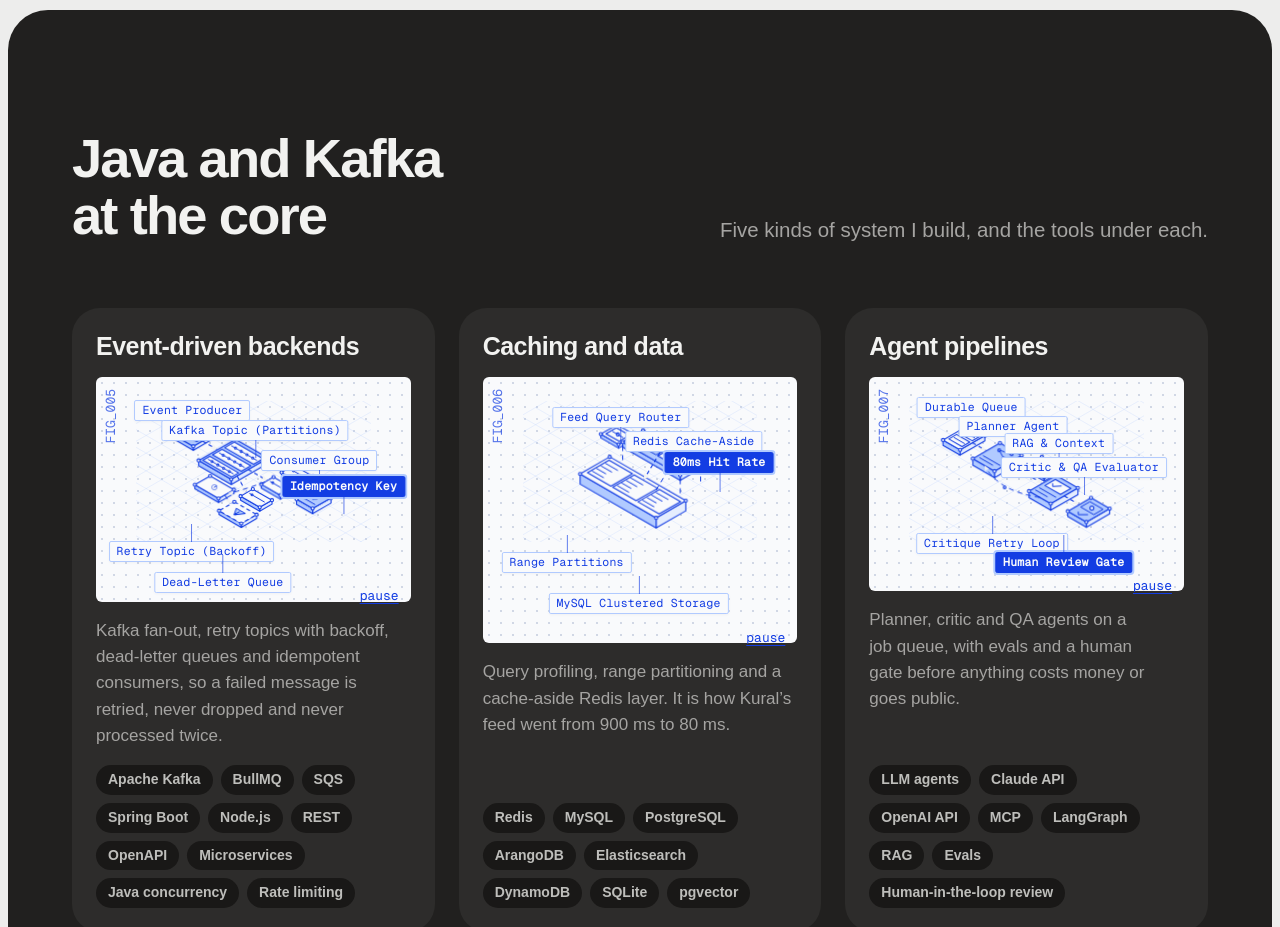
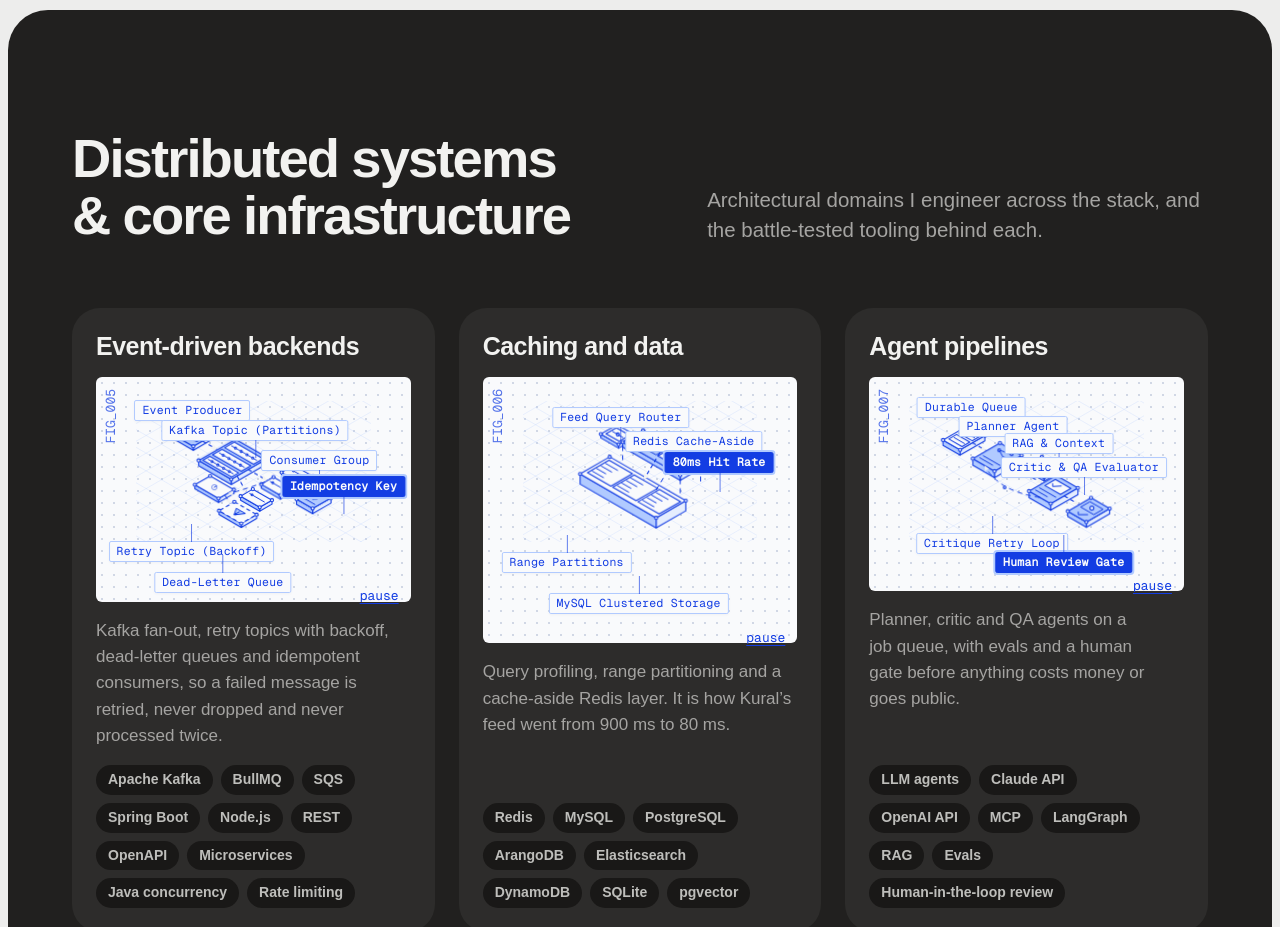
Before and after one commit to Vamsi-027/Portfolio, a Next.js app: page / in a window 1280 px wide. Shown: the part 5620-6547 px from the top of the page. Built offline with nearby package versions, Linux system fonts and the light colour scheme; a web font is replaced by a local one.

Commit message:
copy(expertise): rewrite section header to emphasize distributed systems and broad architectural domains

```diff
--- a/components/Expertise.js
+++ b/components/Expertise.js
@@ -45,8 +45,8 @@ const Expertise = ({ art = 'iso' }) => {
     <section id="expertise" className="band band--skills" aria-labelledby="expertise-title">
       <div className="container">
         <div className="head">
-          <h2 id="expertise-title">Java and Kafka at the core</h2>
-          <p className="lead">Five kinds of system I build, and the tools under each.</p>
+          <h2 id="expertise-title">Distributed systems & core infrastructure</h2>
+          <p className="lead">Architectural domains I engineer across the stack, and the battle-tested tooling behind each.</p>
         </div>
         <ul className="svcs">
           {areas.map((a, i) => (
```
